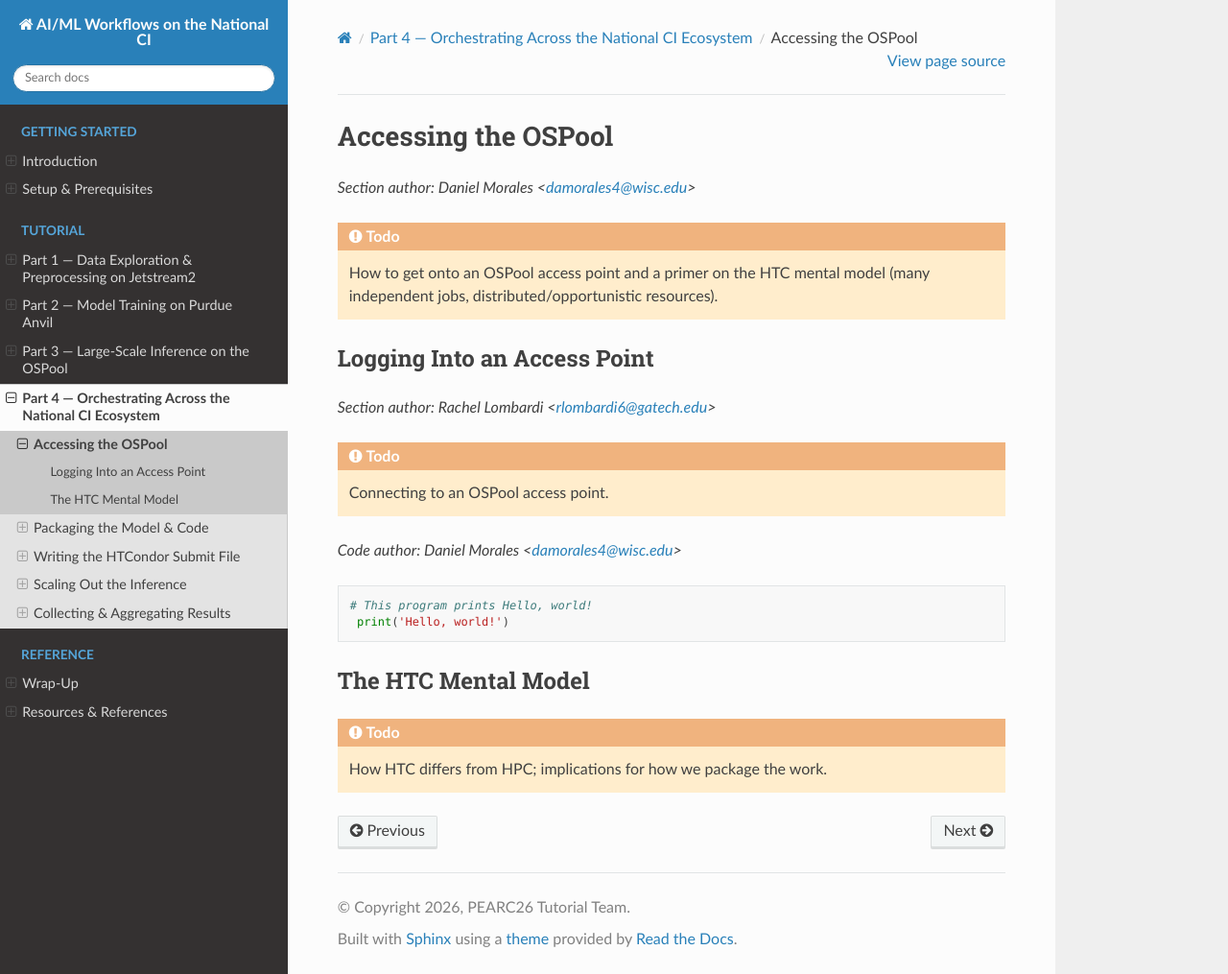
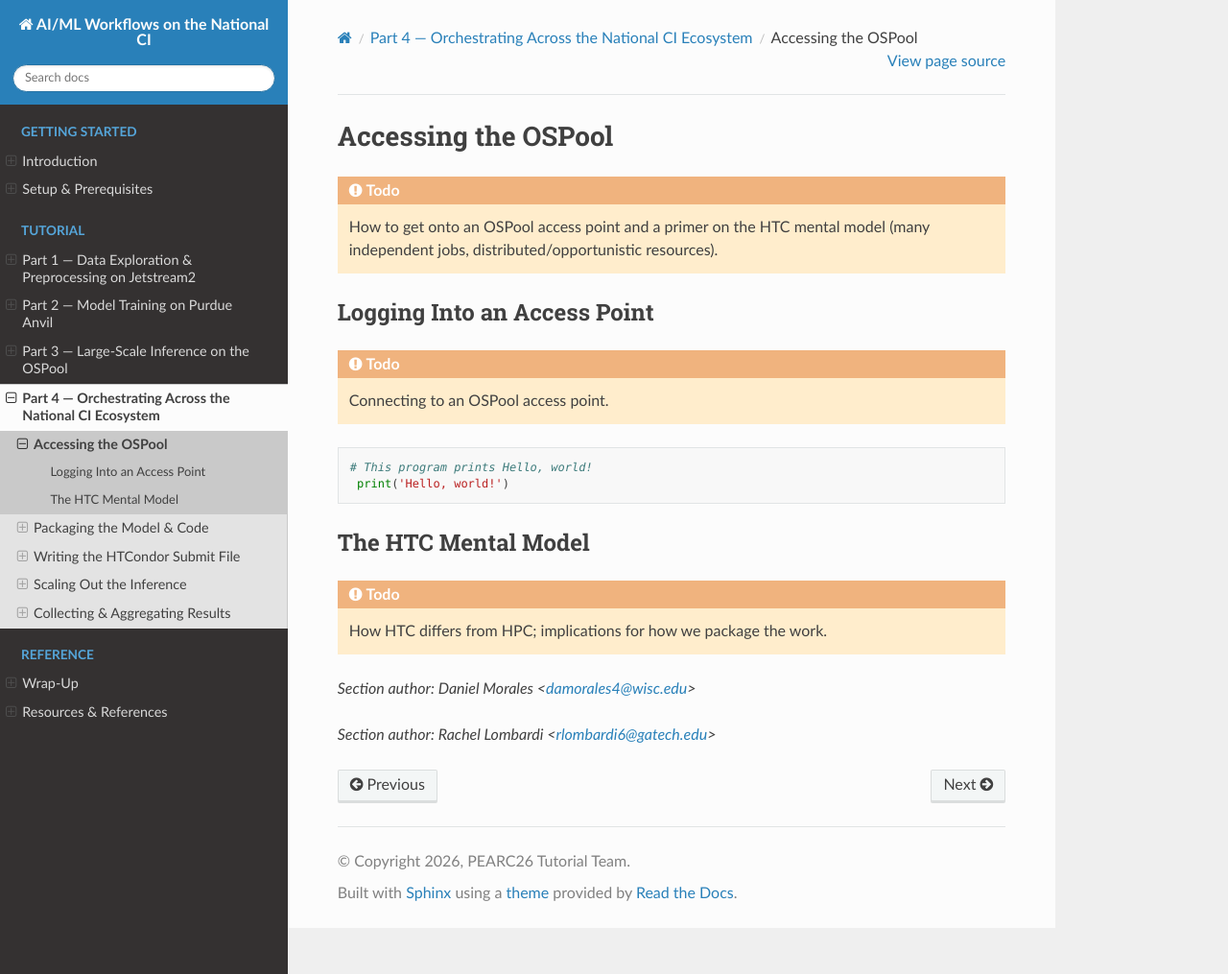
Before and after one commit to dmora127/PEARC26-AIML-on-National-CI, a Sphinx documentation site: the page built from docs/source/part4-orchestrating-across-ci/accessing-ospool.rst, in a window 1280 px wide and 1015 px high. Shown: the whole window at 96% size. Built offline with Sphinx 7.4.7 and the Read the Docs theme 3.1.0, drawn with Linux system fonts in a browser that asks for light colours.

Commit message:
Initial skeleton draft

```diff
--- a/docs/source/part4-orchestrating-across-ci/accessing-ospool.rst
+++ b/docs/source/part4-orchestrating-across-ci/accessing-ospool.rst
@@ -1,7 +1,6 @@
 Accessing the OSPool
 ====================
 
-.. sectionauthor:: Daniel Morales <damorales4@wisc.edu>
 .. todo::
 
    How to get onto an OSPool access point and a primer on the HTC mental model
@@ -9,11 +8,9 @@
 
 Logging Into an Access Point
 ----------------------------
-.. sectionauthor:: Rachel Lombardi <rlombardi6@gatech.edu>
 
 .. todo:: Connecting to an OSPool access point.
 
-.. codeauthor:: Daniel Morales <damorales4@wisc.edu>
 .. code:: python
 
    # This program prints Hello, world!
```
Also changed, not shown: other parts of docs/source/part4-orchestrating-across-ci/accessing-ospool.rst (+3 -0 lines).
